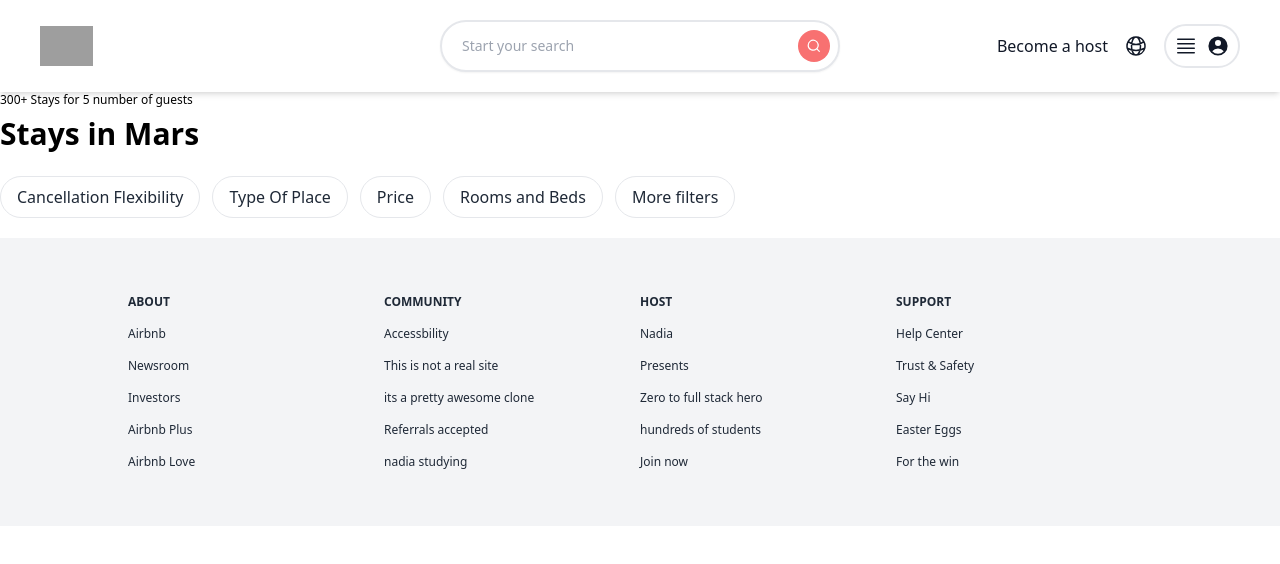
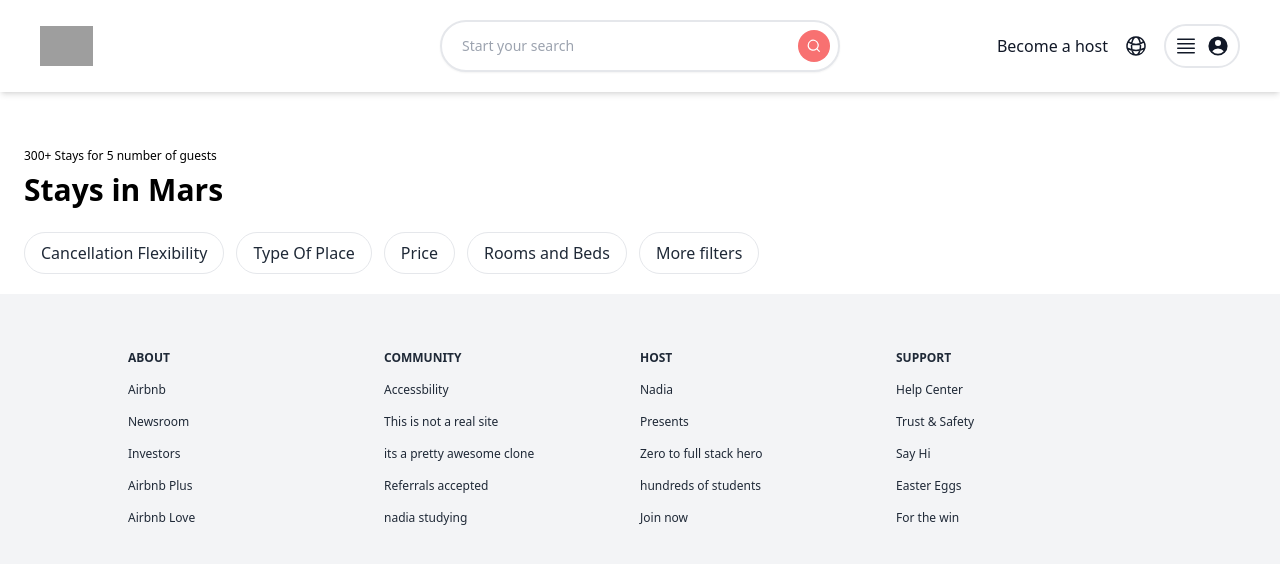
Before and after one commit to jungjuyoung/airbnb-clone, a Next.js app: page /search in a window 1280 px wide. Shown: the top 564 px of the page. Built offline with nearby package versions, Linux system fonts and the light colour scheme; grey boxes are pictures that could not be loaded.

Commit message:
created reusable utility tailwind

```diff
--- a/pages/search.tsx
+++ b/pages/search.tsx
@@ -7,7 +7,7 @@ const Search = () => {
     <div>
       <Header />
       <main className='flex'>
-        <section>
+        <section className='flex-grow pt-14 px-6'>
           <p className='text-xs'>300+ Stays for 5 number of guests</p>
           <h1 className='text-3xl font-semibold mt-2 mb-6'>Stays in Mars</h1>
           <div className='hidden lg:inline-flex mb-5 space-x-3 text-gray-800 whitespace-nowrap'>
```
